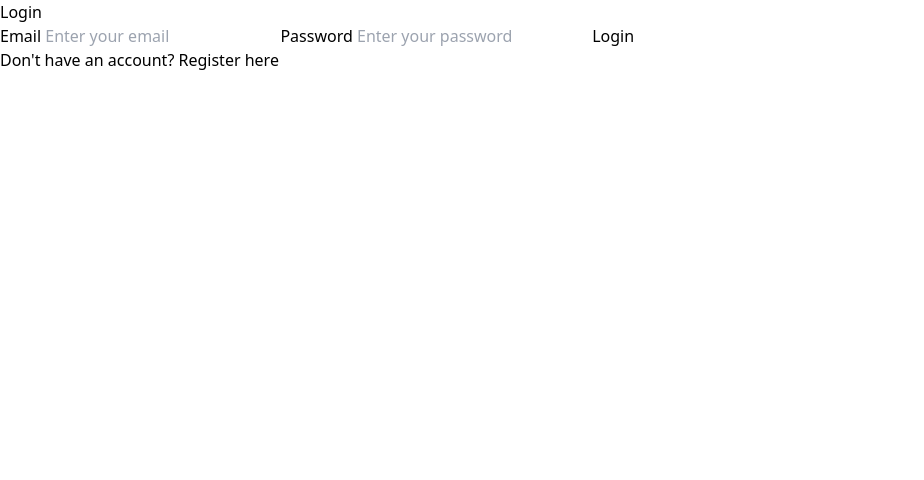
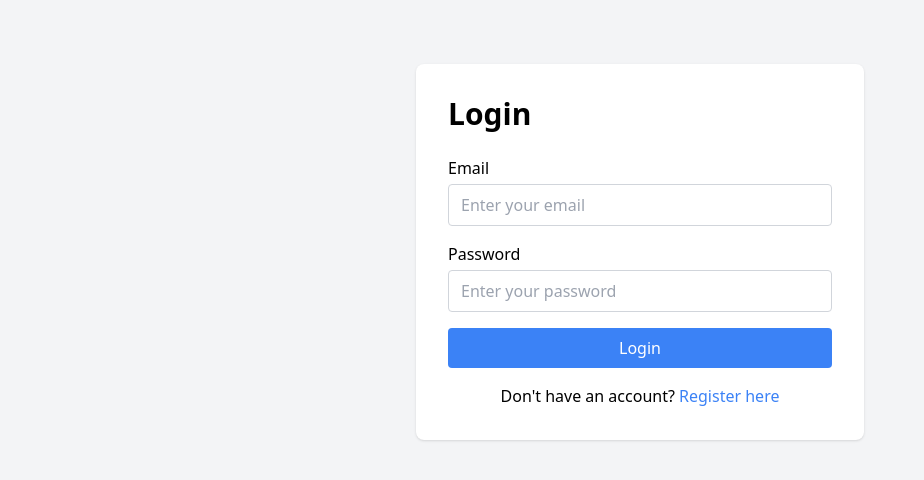
Before and after one commit to Jenng05/JS2-Course-Assignment, a website with bundled scripts: page index.html in a window 1280 px wide. Shown: the whole page, without its empty margins (0-924 px from the left). Built offline with nearby package versions, Linux system fonts and the light colour scheme.

Commit message:
Stule login page with Tailwind

```diff
--- a/index.html
+++ b/index.html
@@ -6,29 +6,38 @@
     <title>Login</title>
     <link rel="stylesheet" href="css/output.css" />
   </head>
-  <body>
+  <body class="bg-gray-100">
+  <main class="max-w-md mx-auto mt-16 p-8 bg-white rounded-lg shadow">
     <main>
-      <h1>Login</h1>
+      <h1 class="text-3xl font-bold mb-6">Login</h1>
       <form id="loginForm">
-        <label for="email">Email</label>
+        <label for="email" class="block mb-1 font-medium">Email</label>
         <input
           type="email"
           id="email"
           placeholder="Enter your email"
           required
+          class="block w-full border border-gray-300 rounded px-3 py-2 mb-4"
         />
 
-        <label for="password">Password</label>
+        <label for="password" class="block mb-1 font-medium">Password</label>
         <input
           type="password"
           id="password"
           placeholder="Enter your password"
           required
+          minlength="8"
+          class="block w-full border border-gray-300 rounded px-3 py-2 mb-4"
         />
 
-        <button type="submit">Login</button>
+        <button type="submit" class="w-full bg-blue-500 text-white py-2 px-3 rounded hover:bg-blue-600">
+          Login
+        </button>
       </form>
-      <p>Don't have an account? <a href="register.html">Register here</a></p>
+      <p class="mt-4 text-center">
+        Don't have an account?
+        <a href="register.html" class="text-blue-500 hover:underline">Register here</a>
+      </p>
     </main>
     <script type="module" src="js/auth/login.js"></script>
   </body>
```
Also changed, not shown: css/output.css.
